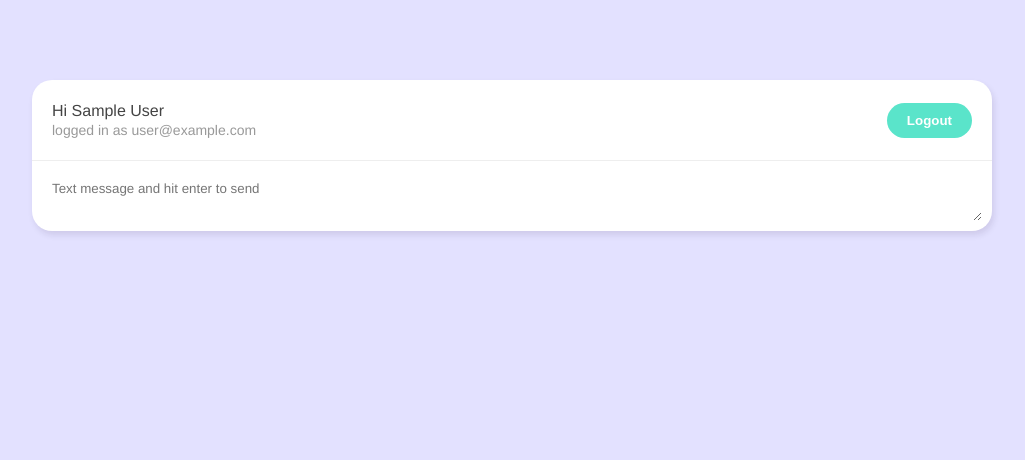
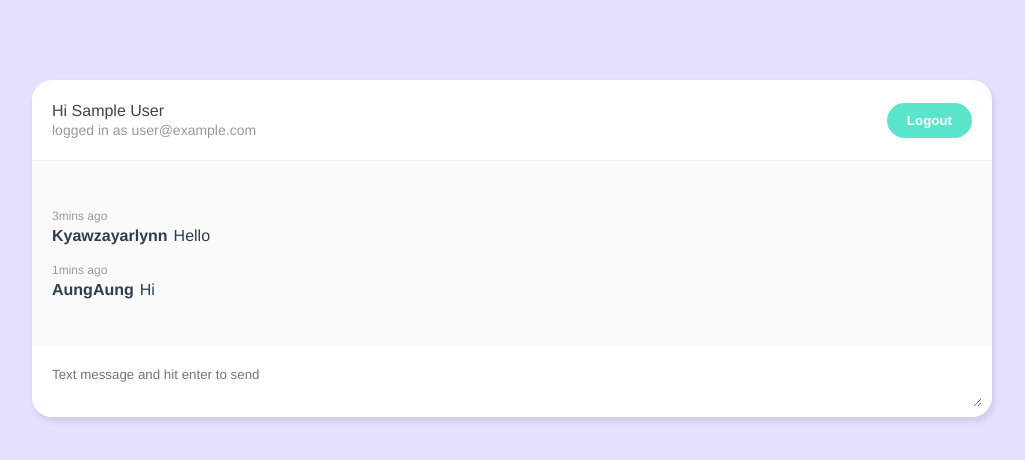
Before and after one commit to KyawZayarLynn/live-chat, a Vue app: page /chatroom in a window 1280 px wide. Shown: the top 460 px of the page, without its empty margins (128-1153 px from the left). Built offline with nearby package versions, Linux system fonts and the light colour scheme; no server answers; sample sign-in values are in the browser's storage.

Commit message:
creating chat window and design

```diff
--- /dev/null
+++ b/src/components/ChatWindow.vue
@@ -0,0 +1,46 @@
+<template>
+  <div class="chat-window">
+    <div class="messages">
+      <div class="single">
+        <span class="created-at">3mins ago</span>
+        <span class="name">Kyawzayarlynn</span>
+        <span class="message">Hello</span>
+      </div>
+      <div class="single">
+        <span class="created-at">1mins ago</span>
+        <span class="name">AungAung</span>
+        <span class="message">Hi</span>
+      </div>
+    </div>
+  </div>
+</template>
+
+<script>
+export default {
+
+}
+</script>
+
+<style>
+ .chat-window {
+        background: #fafafa;
+        padding: 30px 20px;
+      }
+      .single {
+        margin: 18px 0;
+      }
+      .created-at {
+        display: block;
+        color: #999;
+        font-size: 12px;
+        margin-bottom: 4px;
+      }
+      .name {
+        font-weight: bold;
+        margin-right: 6px;
+      }
+      .messages {
+        max-height: 400px;
+        overflow: auto;
+      }
+</style>
--- a/src/views/Chatroom.vue
+++ b/src/views/Chatroom.vue
@@ -1,11 +1,13 @@
 <template>
   <div class="container">
     <Navbar></Navbar>
+    <ChatWindow></ChatWindow>
     <NewChatForm></NewChatForm>
   </div>
 </template>
 
 <script>
+import ChatWindow from '../components/ChatWindow'
 import NewChatForm from '../components/NewChatForm'
 import { watch } from 'vue'
 import Navbar from '../components/Navbar'
@@ -14,6 +16,7 @@
 
 export default {
   components: {
+    ChatWindow,
     NewChatForm, Navbar },
   setup() {
     let router = useRouter();
```
